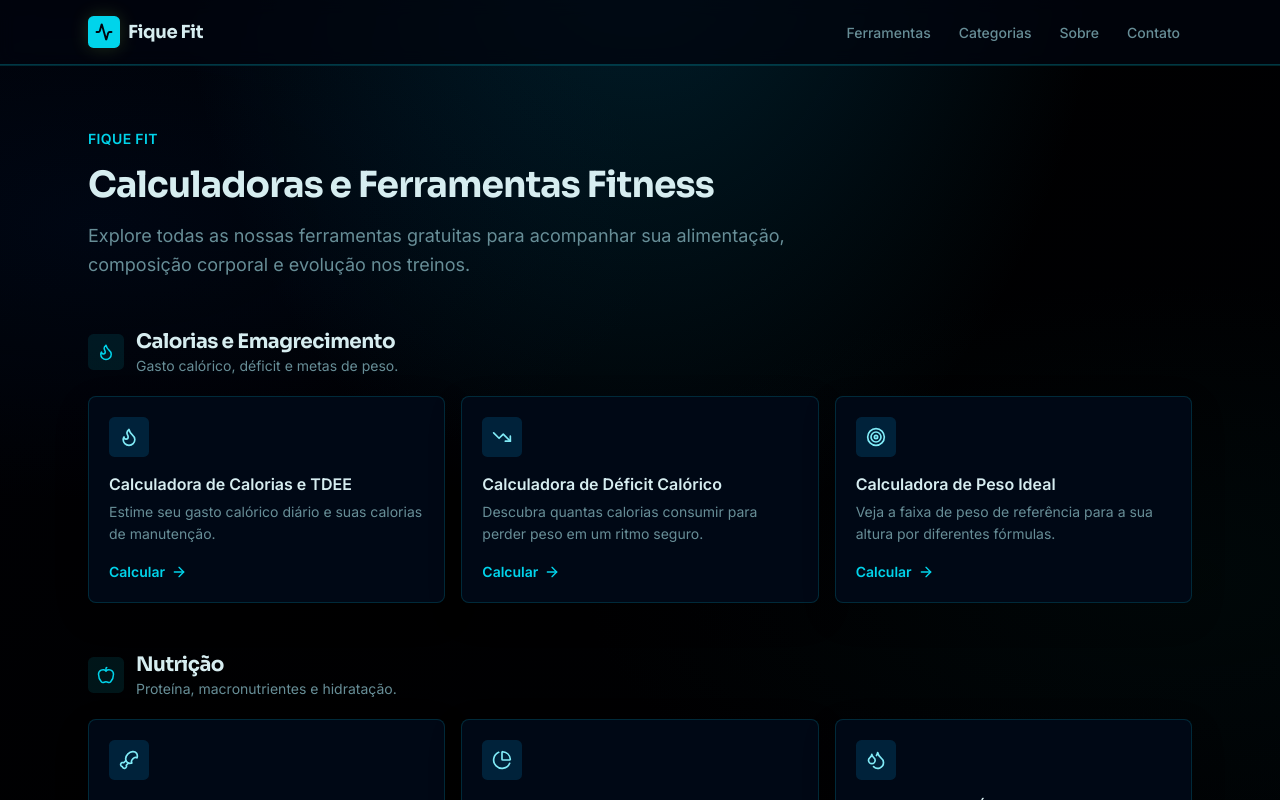
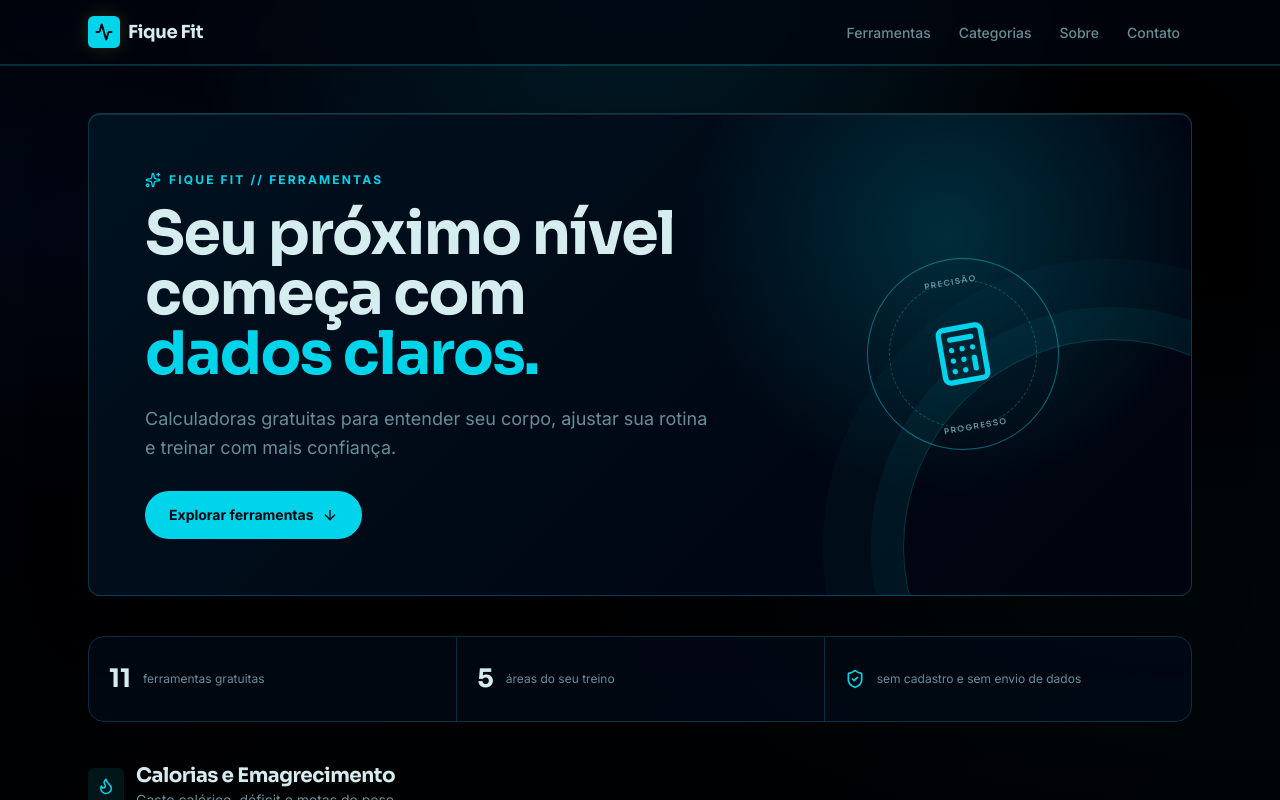
Before and after one commit to fifaamigosfc-sketch/fitpulse, a Next.js app: page /ferramentas in a window 1280 px wide. Shown: the top 800 px of the page. Built offline with nearby package versions, Linux system fonts and the light colour scheme; no server answers.

Commit message:
Moderniza interface das ferramentas fitness

```diff
--- a/app/ferramentas/page.tsx
+++ b/app/ferramentas/page.tsx
@@ -1,6 +1,8 @@
 import type { Metadata } from 'next'
+import { ArrowDown, Calculator, ShieldCheck, Sparkles } from 'lucide-react'
 import { CategorySection } from '@/components/tools/category-section'
 import { categories } from '@/lib/tools/categories'
+import { tools } from '@/lib/tools/registry'
 import { siteConfig } from '@/lib/site'
 
 export const metadata: Metadata = {
@@ -14,19 +16,23 @@ export const metadata: Metadata = {
 
 export default function ToolsPage() {
   return (
-    <div className="mx-auto flex w-full max-w-6xl flex-col gap-12 px-4 py-12 sm:px-6 lg:py-16">
-      <header className="flex max-w-3xl flex-col gap-4">
-        <p className="text-sm font-semibold tracking-wide text-primary uppercase">Fique Fit</p>
-        <h1 className="text-3xl font-bold tracking-tight sm:text-4xl">Calculadoras e Ferramentas Fitness</h1>
-        <p className="text-lg leading-relaxed text-muted-foreground">
-          Explore todas as nossas ferramentas gratuitas para acompanhar sua alimentação, composição corporal e evolução nos treinos.
-        </p>
+    <div className="tools-hub mx-auto flex w-full max-w-6xl flex-col gap-10 px-4 py-8 sm:px-6 lg:py-12">
+      <header className="tools-hero relative overflow-hidden rounded-3xl border border-primary/25 p-6 sm:p-10 lg:p-14">
+        <div className="relative z-10 max-w-2xl">
+          <p className="mb-4 inline-flex items-center gap-2 text-xs font-bold tracking-[0.18em] text-primary uppercase"><Sparkles className="size-4" aria-hidden="true" /> FIQUE FIT // FERRAMENTAS</p>
+          <h1 className="text-4xl font-bold tracking-tight sm:text-5xl lg:text-6xl">Seu próximo nível começa com <span className="text-primary">dados claros.</span></h1>
+          <p className="mt-5 max-w-xl text-base leading-relaxed text-muted-foreground sm:text-lg">Calculadoras gratuitas para entender seu corpo, ajustar sua rotina e treinar com mais confiança.</p>
+          <a href="#categorias" className="mt-7 inline-flex h-12 items-center gap-2 rounded-full bg-primary px-6 text-sm font-bold text-primary-foreground transition-transform hover:-translate-y-0.5">Explorar ferramentas <ArrowDown className="size-4" aria-hidden="true" /></a>
+        </div>
+        <div className="tools-hero-orbit" aria-hidden="true"><Calculator className="size-16 text-primary" /><span>PRECISÃO</span><span>PROGRESSO</span></div>
       </header>
 
-      <div className="flex flex-col gap-12">
-        {categories.map((category) => (
-          <CategorySection key={category.slug} category={category} showLink={false} />
-        ))}
+      <section className="tools-stats" aria-label="Resumo das ferramentas">
+        <div><strong>{tools.length}</strong><span>ferramentas gratuitas</span></div><div><strong>{categories.length}</strong><span>áreas do seu treino</span></div><div><ShieldCheck className="size-5 text-primary" /><span>sem cadastro e sem envio de dados</span></div>
+      </section>
+
+      <div id="categorias" className="flex scroll-mt-24 flex-col gap-12">
+        {categories.map((category) => (<CategorySection key={category.slug} category={category} showLink={false} />))}
       </div>
     </div>
   )
--- a/app/globals.css
+++ b/app/globals.css
@@ -62,6 +62,15 @@
   --ring: oklch(0.78 0.17 205);
   --radius: 0.35rem;
 }
+
+.tools-hero { background: radial-gradient(circle at 78% 25%, color-mix(in oklab, var(--primary) 18%, transparent), transparent 28%), linear-gradient(135deg, color-mix(in oklab, var(--card) 94%, var(--primary)), var(--background)); box-shadow: inset 0 1px 0 color-mix(in oklab, white 10%, transparent), 0 20px 60px color-mix(in oklab, black 25%, transparent); }
+.tools-hero::after { position: absolute; right: -8rem; bottom: -10rem; width: 26rem; height: 26rem; border: 1px solid color-mix(in oklab, var(--primary) 22%, transparent); border-radius: 50%; box-shadow: 0 0 0 2rem color-mix(in oklab, var(--primary) 5%, transparent), 0 0 0 5rem color-mix(in oklab, var(--primary) 3%, transparent); content: ''; }
+.tools-hero-orbit { position: absolute; top: 50%; right: 12%; display: flex; width: 12rem; height: 12rem; align-items: center; justify-content: center; border: 1px solid color-mix(in oklab, var(--primary) 45%, transparent); border-radius: 50%; transform: translateY(-50%) rotate(-10deg); }
+.tools-hero-orbit::before { position: absolute; inset: 1.3rem; border: 1px dashed color-mix(in oklab, var(--primary) 32%, transparent); border-radius: 50%; content: ''; }
+.tools-hero-orbit span { position: absolute; color: var(--muted-foreground); font-family: var(--font-heading); font-size: 0.5rem; letter-spacing: 0.16em; }.tools-hero-orbit span:first-of-type { top: 1rem; }.tools-hero-orbit span:last-of-type { bottom: 1rem; }
+.tools-stats { display: grid; grid-template-columns: repeat(3, 1fr); overflow: hidden; border: 1px solid var(--border); border-radius: 1rem; background: color-mix(in oklab, var(--card) 78%, transparent); }.tools-stats > div { display: flex; min-height: 5.25rem; align-items: center; gap: 0.75rem; padding: 1rem 1.25rem; }.tools-stats > div + div { border-left: 1px solid var(--border); }.tools-stats strong { font-family: var(--font-heading); font-size: 1.6rem; color: var(--foreground); }.tools-stats span { color: var(--muted-foreground); font-size: 0.75rem; line-height: 1.3; }.calculator-page > section[aria-labelledby='calculadora'] { border-color: color-mix(in oklab, var(--primary) 30%, var(--border)); background: linear-gradient(145deg, color-mix(in oklab, var(--card) 96%, var(--primary)), var(--card)); box-shadow: 0 22px 60px color-mix(in oklab, black 22%, transparent); }
+.calculator-page .calculator-form input, .calculator-page .calculator-form select { min-height: 3rem; border-radius: 0.75rem; background: color-mix(in oklab, var(--background) 75%, var(--card)); }
+@media (max-width: 700px) { .tools-hero-orbit { top: auto; right: -2rem; bottom: -2rem; transform: scale(0.65); }.tools-stats { grid-template-columns: 1fr; }.tools-stats > div + div { border-top: 1px solid var(--border); border-left: 0; } }
 
 @layer base {
   * {
--- a/components/calculator/calculator-form.tsx
+++ b/components/calculator/calculator-form.tsx
@@ -18,7 +18,7 @@ export function CalculatorForm({ onCalculate, onReset, children, submitLabel = '
   }
 
   return (
-    <form onSubmit={handleSubmit} onReset={onReset} noValidate className="flex flex-col gap-5">
+    <form onSubmit={handleSubmit} onReset={onReset} noValidate className="calculator-form flex flex-col gap-6">
       <div className="grid gap-4 sm:grid-cols-2">{children}</div>
       {formError && (
         <p role="alert" className="rounded-lg border border-destructive/30 bg-destructive/5 px-4 py-3 text-sm text-destructive">
--- a/components/calculator/calculator-layout.tsx
+++ b/components/calculator/calculator-layout.tsx
@@ -29,7 +29,7 @@ export function CalculatorLayout({ tool, content, calculator }: CalculatorLayout
   const path = toolPath(tool.slug)
 
   return (
-    <article className="mx-auto flex max-w-3xl flex-col px-4 py-8 sm:px-6 sm:py-10">
+    <article className="calculator-page mx-auto flex max-w-5xl flex-col px-4 py-8 sm:px-6 sm:py-10">
       <Breadcrumbs
         items={[
           { name: 'Home', href: '/' },
--- a/components/tools/tool-card.tsx
+++ b/components/tools/tool-card.tsx
@@ -7,7 +7,7 @@ export function ToolCard({ tool, headingLevel = 'h3' }: { tool: Tool; headingLev
   const Icon = tool.icon
   const Heading = headingLevel
   return (
-    <article className="group relative flex h-full flex-col gap-4 overflow-hidden rounded-xl border border-border/80 bg-card p-5 shadow-[0_12px_35px_oklch(0_0_0/0.15)] transition-all duration-300 hover:-translate-y-1 hover:border-primary/55 hover:shadow-[0_16px_40px_oklch(0_0_0/0.28),0_0_24px_oklch(0.82_0.19_132/0.08)]">
+    <article className="tool-card group relative flex h-full flex-col gap-4 overflow-hidden rounded-2xl border border-border/80 bg-card/90 p-5 shadow-[0_16px_45px_oklch(0_0_0/0.18)] transition-all duration-300 hover:-translate-y-1.5 hover:border-primary/60 hover:bg-card hover:shadow-[0_20px_48px_oklch(0_0_0/0.3),0_0_28px_oklch(0.78_0.17_205/0.12)]">
       <span className="flex size-10 items-center justify-center rounded-lg bg-accent text-accent-foreground" aria-hidden="true">
         <Icon className="size-5" />
       </span>
```
